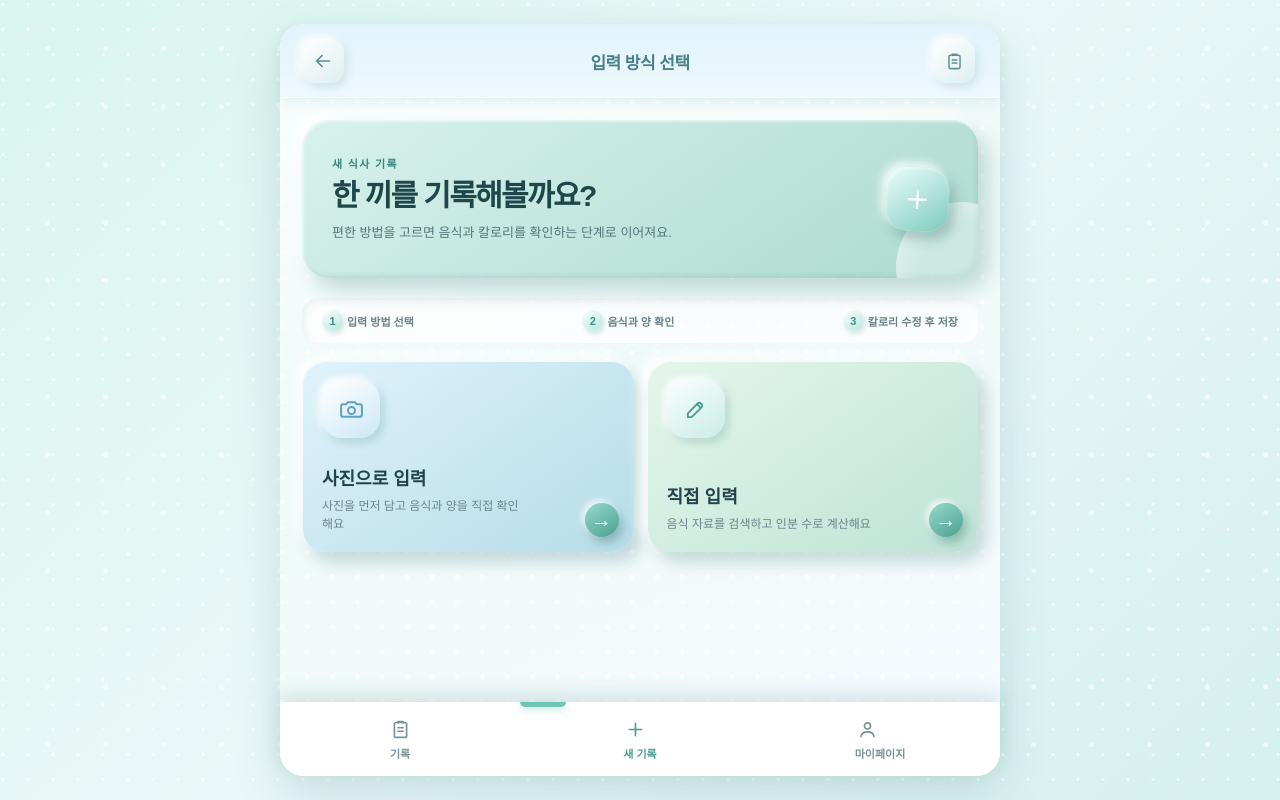
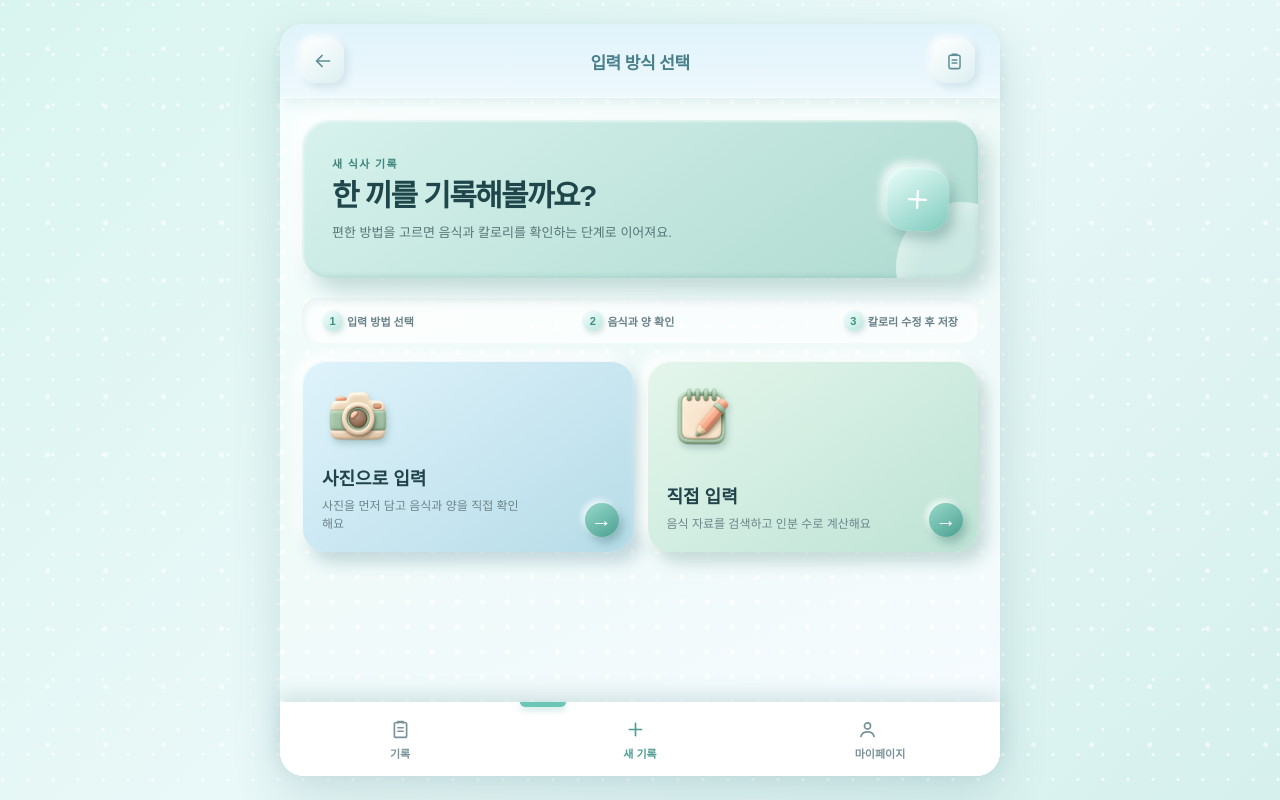
Before and after one commit to baekyoungmom-coder/Calorie-Calculator-new, a Next.js app: page /record in a window 1280 px wide. Built offline with nearby package versions, Linux system fonts and the light colour scheme.

Commit message:
fix: restore visible account controls and clay icons

```diff
--- a/src/app/globals.css
+++ b/src/app/globals.css
@@ -2819,3 +2819,59 @@ input, textarea, select {
     inset 2px 2px 3px rgb(255 255 255 / 43%),
     inset -2px -3px 4px rgb(39 105 98 / 16%);
 }
+
+.page-hero-icon img,
+.form-card-heading > span img,
+.upload-icon img,
+.clay-choice-icon img {
+  width: 100%;
+  height: 100%;
+  object-fit: contain;
+  filter: drop-shadow(2px 4px 3px rgb(42 98 93 / 24%));
+}
+
+.page-hero-icon img { transform: scale(1.18); }
+.form-card-heading > span img { transform: scale(1.16); }
+.photo-record-page .upload-icon img { transform: scale(1.18); }
+
+.record-choice-page .choice-icon.clay-choice-icon {
+  overflow: visible;
+  background: transparent;
+  box-shadow: none;
+}
+
+.record-choice-page .choice-icon.clay-choice-icon img {
+  width: 72px;
+  height: 72px;
+}
+
+.mypage-page .profile-actions {
+  grid-template-columns: repeat(2, minmax(0, 1fr));
+}
+
+.mypage-page .profile-actions form {
+  grid-column: 1 / -1;
+}
+
+.mypage-page .profile-record-link,
+.mypage-page .profile-logout-button {
+  min-height: 38px;
+  border-radius: 13px;
+  text-align: center;
+}
+
+.mypage-page .profile-manage-link {
+  color: #2b786f;
+  background: linear-gradient(145deg, #e1f7f1, #b5ded4);
+}
+
+.mypage-page .profile-account-link {
+  color: #786245;
+  background: linear-gradient(145deg, #fff8e9, #efd4ac);
+}
+
+@media (max-width: 560px) {
+  .mypage-page .profile-actions {
+    grid-template-columns: repeat(2, minmax(0, 1fr));
+  }
+}
--- a/src/app/record/page.tsx
+++ b/src/app/record/page.tsx
@@ -1,7 +1,7 @@
 import Link from "next/link";
+import Image from "next/image";
 import { BottomNav } from "@/components/BottomNav";
 import { Header } from "@/components/Header";
-import { AppIcon } from "@/components/AppIcon";
 import { PageHero } from "@/components/PageHero";
 
 export default function RecordPage() {
@@ -22,7 +22,7 @@ export default function RecordPage() {
       </ol>
       <section className="choice-grid">
         <Link className="choice-card photo-card" href="/record/photo">
-          <span className="choice-icon"><AppIcon name="camera" size={25} /></span>
+          <span className="choice-icon clay-choice-icon"><Image src="/images/ui/clay-camera.png" alt="" width={62} height={62} priority /></span>
           <span>
             <strong>사진으로 입력</strong>
             <small>사진을 먼저 담고 음식과 양을 직접 확인해요</small>
@@ -30,7 +30,7 @@ export default function RecordPage() {
           <span aria-hidden="true">→</span>
         </Link>
         <Link className="choice-card" href="/record/text">
-          <span className="choice-icon text-icon"><AppIcon name="edit" size={23} /></span>
+          <span className="choice-icon text-icon clay-choice-icon"><Image src="/images/ui/clay-notepad.png" alt="" width={62} height={62} priority /></span>
           <span>
             <strong>직접 입력</strong>
             <small>음식 자료를 검색하고 인분 수로 계산해요</small>
--- a/src/app/record/photo/page.tsx
+++ b/src/app/record/photo/page.tsx
@@ -49,6 +49,7 @@ export default function PhotoRecordPage() {
         title="음식 사진을 올려주세요"
         description="사진을 담은 뒤 음식 목록과 드신 인분 수를 직접 확인해요."
         icon="camera"
+        imageSrc="/images/ui/clay-camera.png"
         tone="sky"
         compact
       />
@@ -63,7 +64,7 @@ export default function PhotoRecordPage() {
           </>
         ) : (
           <>
-            <span className="upload-icon"><AppIcon name="camera" size={25} /></span>
+            <span className="upload-icon"><Image src="/images/ui/clay-camera.png" alt="" width={56} height={56} priority /></span>
             <strong>사진을 여기에 담아주세요</strong>
             <span>JPG, PNG, WEBP · 최대 8MB</span>
             <label className="upload-button">
--- a/src/app/record/text/page.tsx
+++ b/src/app/record/text/page.tsx
@@ -11,6 +11,7 @@ export default function TextRecordPage() {
         title="무엇을 드셨나요?"
         description="음식을 검색해 선택하고 드신 인분 수를 알려주세요."
         icon="edit"
+        imageSrc="/images/ui/clay-notepad.png"
         tone="peach"
         compact
       />
--- a/src/components/PageHero.tsx
+++ b/src/components/PageHero.tsx
@@ -1,3 +1,4 @@
+import Image from "next/image";
 import { AppIcon, IconName } from "@/components/AppIcon";
 
 type PageHeroProps = {
@@ -5,6 +6,7 @@ type PageHeroProps = {
   title: string;
   description: string;
   icon: IconName;
+  imageSrc?: string;
   tone?: "mint" | "sky" | "peach" | "lavender";
   compact?: boolean;
 };
@@ -14,6 +16,7 @@ export function PageHero({
   title,
   description,
   icon,
+  imageSrc,
   tone = "mint",
   compact = false,
 }: PageHeroProps) {
@@ -21,7 +24,11 @@ export function PageHero({
     <section className={`page-hero ${tone} ${compact ? "compact" : ""}`}>
       <span className="page-hero-glow" aria-hidden="true" />
       <span className="page-hero-icon" aria-hidden="true">
-        <AppIcon name={icon} size={compact ? 24 : 29} />
+        {imageSrc ? (
+          <Image src={imageSrc} alt="" width={64} height={64} priority />
+        ) : (
+          <AppIcon name={icon} size={compact ? 24 : 29} />
+        )}
       </span>
       <div className="page-hero-copy">
         <p>{eyebrow}</p>
--- a/src/components/RecordsView.tsx
+++ b/src/components/RecordsView.tsx
@@ -416,7 +416,7 @@ export function RecordsView({ mode }: { mode: "today" | "all" }) {
       )}
 
       {mode === "all" && records.length > 0 && (
-        <section className="record-data-control" aria-labelledby="record-data-control-title">
+        <section id="record-data-control" className="record-data-control" aria-labelledby="record-data-control-title">
           <div>
             <p>데이터 관리</p>
             <h2 id="record-data-control-title">모든 식사 기록 삭제</h2>
```
Also changed, not shown: src/app/mypage/page.tsx (+14 -6 lines), src/components/MealForm.tsx (+7 -2 lines).
